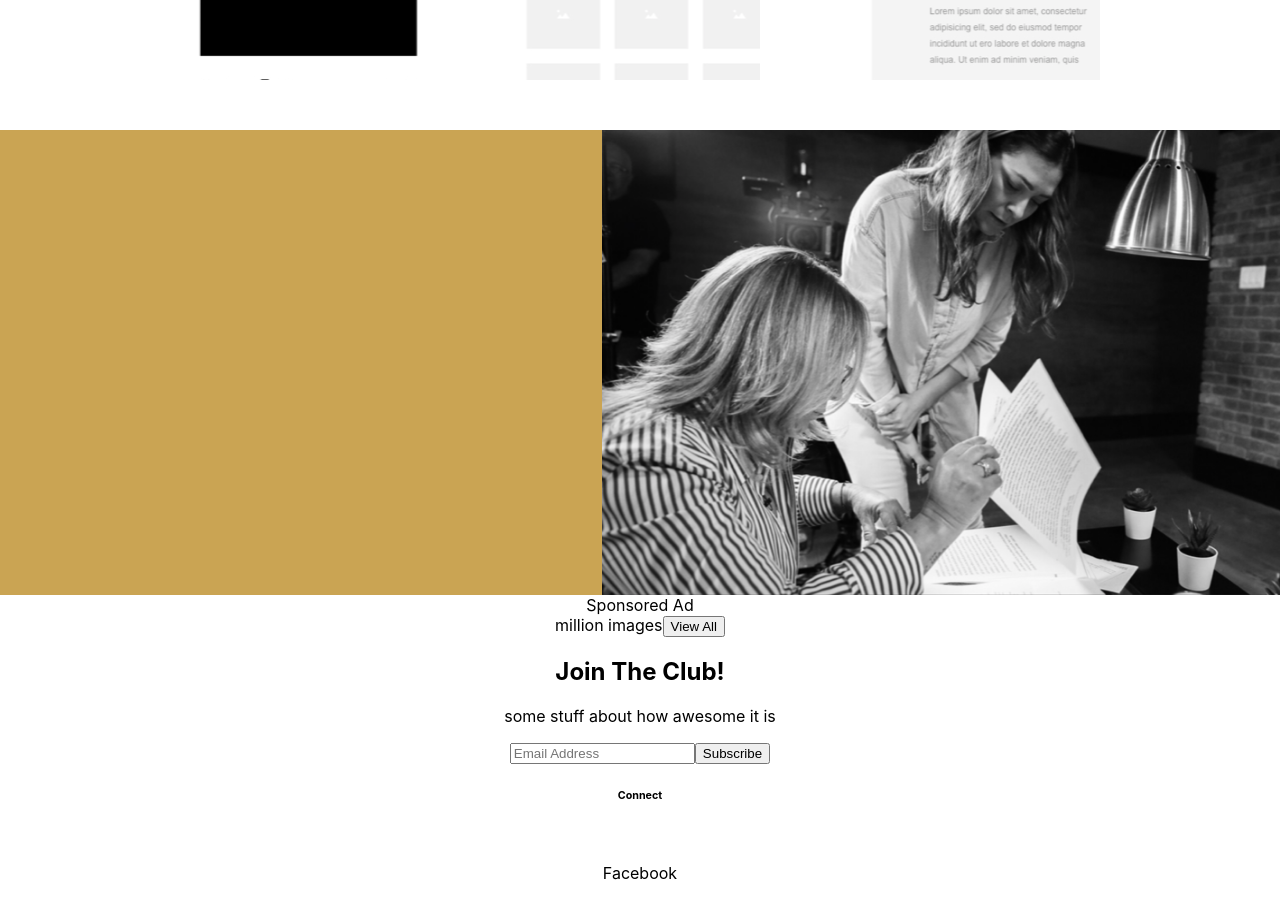
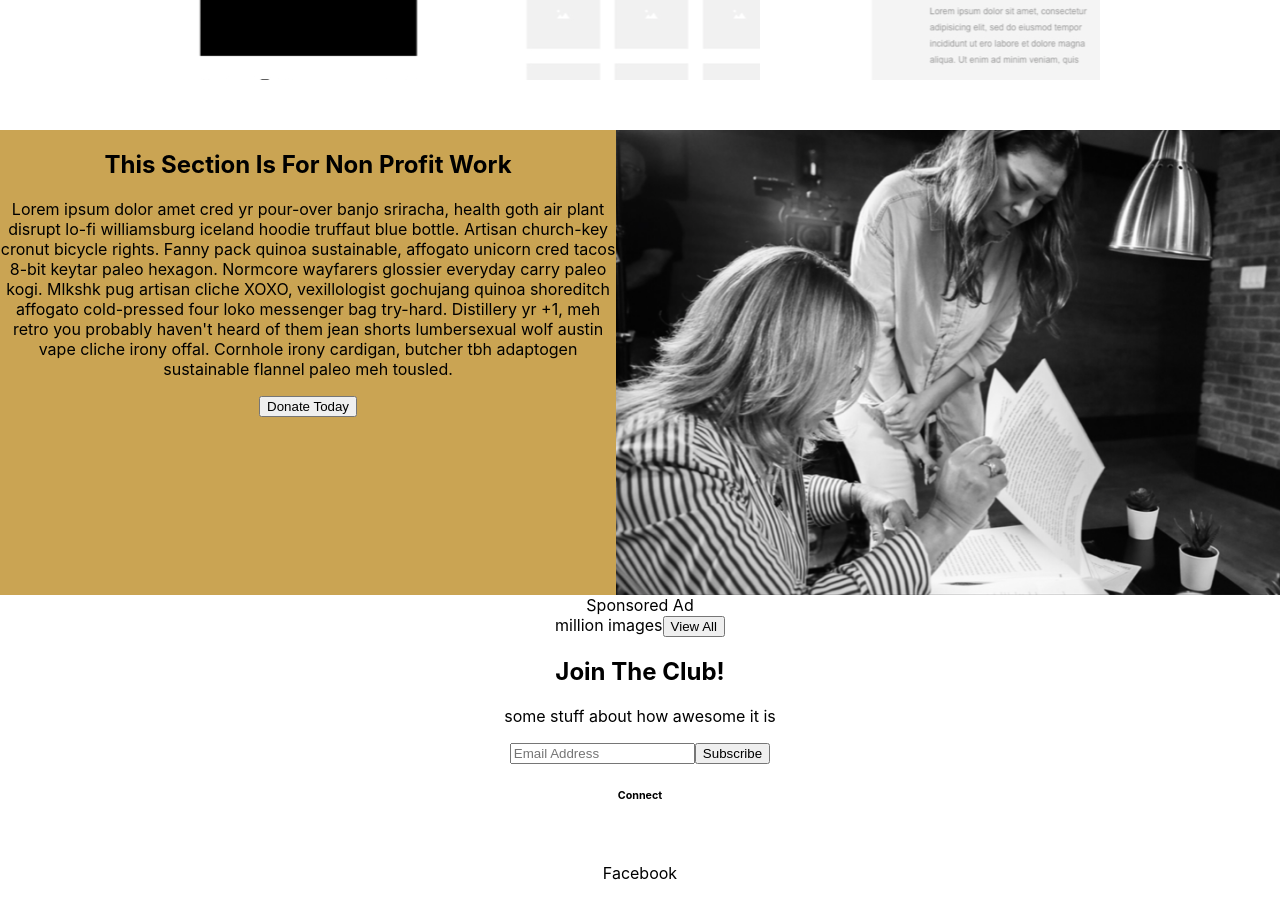
Before and after one commit to nickborbe/amp-client, a React (Create React App) app: page / in a window 1280 px wide. Shown: the part 2980-3898 px from the top of the page. Built offline with nearby package versions, Linux system fonts and the light colour scheme.

Commit message:
Content For non prof section

```diff
--- a/src/components/home-page.js
+++ b/src/components/home-page.js
@@ -127,6 +127,12 @@ class HomePage extends Component {
 
         <section id="non-prof-section">
 
+        <div>
+          <h2>This Section Is For Non Profit Work</h2>
+          <p>Lorem ipsum dolor amet cred yr pour-over banjo sriracha, health goth air plant disrupt lo-fi williamsburg iceland hoodie truffaut blue bottle. Artisan church-key cronut bicycle rights. Fanny pack quinoa sustainable, affogato unicorn cred tacos 8-bit keytar paleo hexagon. Normcore wayfarers glossier everyday carry paleo kogi. Mlkshk pug artisan cliche XOXO, vexillologist gochujang quinoa shoreditch affogato cold-pressed four loko messenger bag try-hard. Distillery yr +1, meh retro you probably haven't heard of them jean shorts lumbersexual wolf austin vape cliche irony offal. Cornhole irony cardigan, butcher tbh adaptogen sustainable flannel paleo meh tousled.</p>
+          <button>Donate Today</button>
+        </div>
+
         <img src="/images/nonprofit-section.png" id="nonprofimage" />
 
         </section>
```
